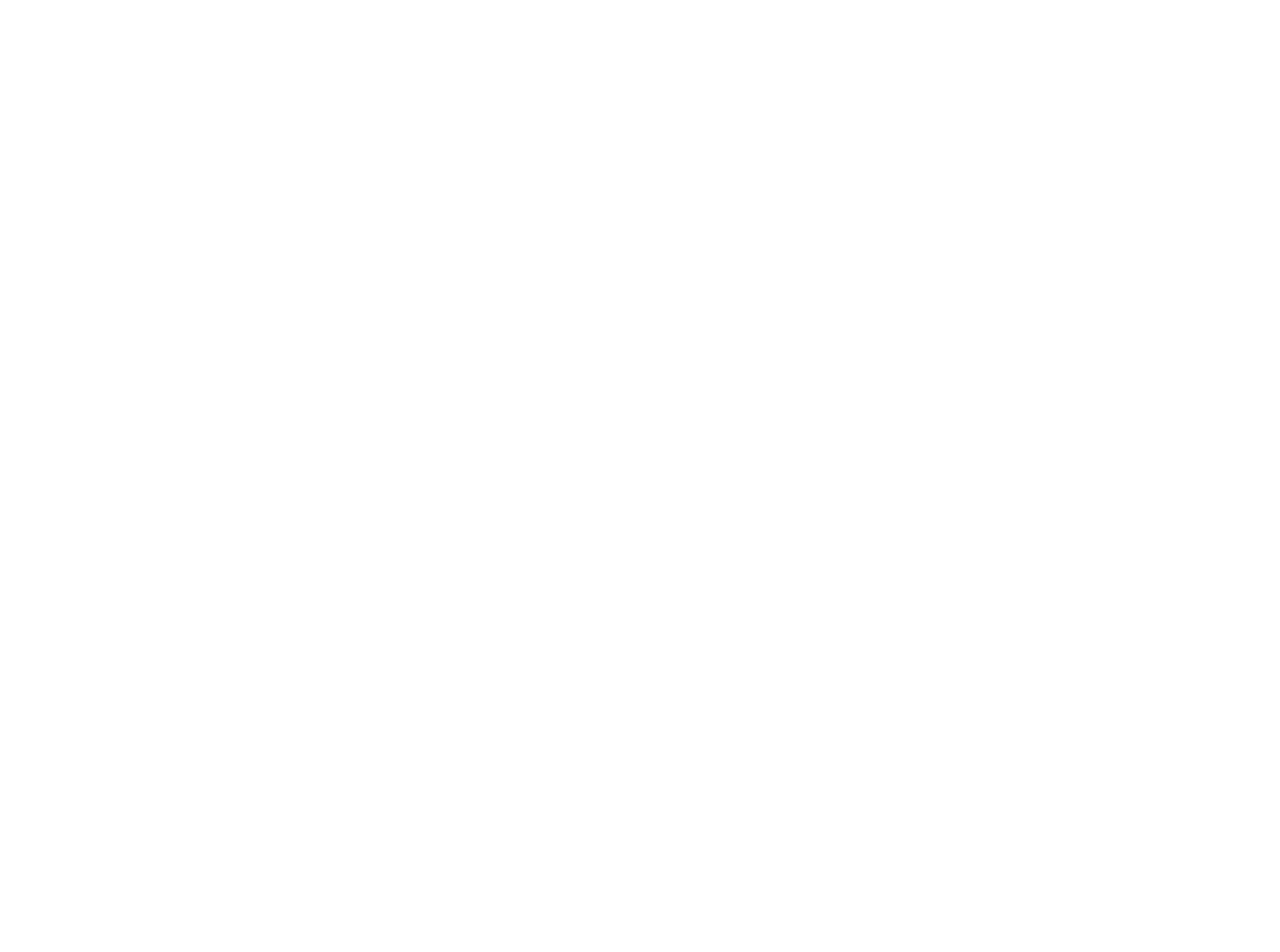
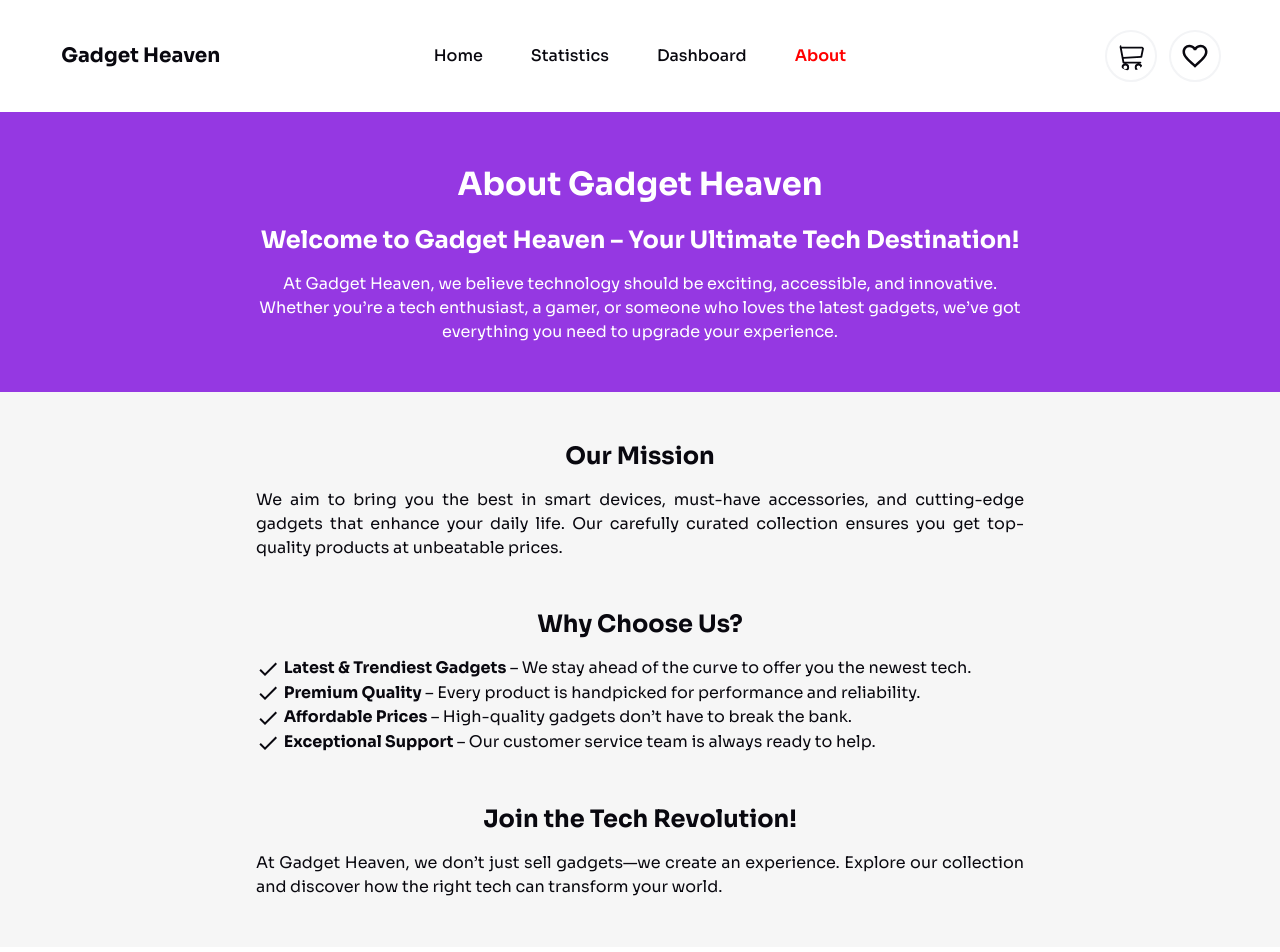
Before and after one commit to KYusufbd/gadget-heaven, a React (Vite) app: page /about in a window 1280 px wide. Before the commit this address had no page. Shown: the top 952 px of the page. Before the commit the page ends 800 px from the top, so only its background shows below. Built offline with nearby package versions, Linux system fonts and the light colour scheme.

Commit message:
About page is added

```diff
--- /dev/null
+++ b/src/About.jsx
@@ -0,0 +1,64 @@
+import CheckIcon from "@mui/icons-material/Check";
+
+const About = () => {
+  return (
+    <div className="dashboard w-full bg-bgcol">
+      <div className="flex flex-col gap-6 bg-primary px-5 py-12 text-center text-white">
+        <div className="flex flex-col gap-4">
+          <h1 className="text-3xl font-bold">About Gadget Heaven</h1>
+          <h3 className="text-2xl font-bold">
+            Welcome to Gadget Heaven – Your Ultimate Tech Destination!
+          </h3>
+          <p className="mx-auto max-w-3xl text-base">
+            At Gadget Heaven, we believe technology should be exciting,
+            accessible, and innovative. Whether you’re a tech enthusiast, a
+            gamer, or someone who loves the latest gadgets, we’ve got everything
+            you need to upgrade your experience.
+          </p>
+        </div>
+      </div>
+      <div className="flex flex-col gap-12 px-5 py-12 text-center">
+        <div className="flex flex-col gap-4">
+          <h3 className="text-2xl font-bold">Our Mission</h3>
+          <p className="mx-auto max-w-3xl text-justify text-base">
+            We aim to bring you the best in smart devices, must-have
+            accessories, and cutting-edge gadgets that enhance your daily life.
+            Our carefully curated collection ensures you get top-quality
+            products at unbeatable prices.
+          </p>
+        </div>
+        <div className="flex flex-col gap-4">
+          <h3 className="text-2xl font-bold">Why Choose Us?</h3>
+          <ul className="text-start">
+            <li className="mx-auto max-w-3xl text-base">
+              <CheckIcon /> <strong>Latest & Trendiest Gadgets</strong> – We
+              stay ahead of the curve to offer you the newest tech.
+            </li>
+            <li className="mx-auto max-w-3xl text-base">
+              <CheckIcon /> <strong>Premium Quality</strong> – Every product is
+              handpicked for performance and reliability.
+            </li>
+            <li className="mx-auto max-w-3xl text-base">
+              <CheckIcon /> <strong>Affordable Prices</strong> – High-quality
+              gadgets don’t have to break the bank.
+            </li>
+            <li className="mx-auto max-w-3xl text-base">
+              <CheckIcon /> <strong>Exceptional Support</strong> – Our customer
+              service team is always ready to help.
+            </li>
+          </ul>
+        </div>
+        <div className="flex flex-col gap-4">
+          <h3 className="text-2xl font-bold">Join the Tech Revolution!</h3>
+          <p className="mx-auto max-w-3xl text-justify text-base">
+            At Gadget Heaven, we don’t just sell gadgets—we create an
+            experience. Explore our collection and discover how the right tech
+            can transform your world.
+          </p>
+        </div>
+      </div>
+    </div>
+  );
+};
+
+export default About;
--- a/src/Dashboard.jsx
+++ b/src/Dashboard.jsx
@@ -5,9 +5,9 @@ const Dashboard = () => {
   const navigate = useNavigate();
 
   useEffect(() => {
-    navigate('/dashboard/cart');
-  // eslint-disable-next-line react-hooks/exhaustive-deps
-  }, [])
+    navigate("/dashboard/cart");
+    // eslint-disable-next-line react-hooks/exhaustive-deps
+  }, []);
   return (
     <div className="dashboard w-full bg-bgcol">
       <div className="flex flex-col gap-8 bg-primary px-5 py-8 text-center text-white">
--- a/src/Details.jsx
+++ b/src/Details.jsx
@@ -5,8 +5,8 @@ import { DashboardContext } from "./DashboardContext";
 import StarHalfIcon from "@mui/icons-material/StarHalf";
 import ShoppingCartOutlinedIcon from "@mui/icons-material/ShoppingCartOutlined";
 import FavoriteBorderOutlinedIcon from "@mui/icons-material/FavoriteBorderOutlined";
-import { Rating } from '@smastrom/react-rating'
-import '@smastrom/react-rating/style.css'
+import { Rating } from "@smastrom/react-rating";
+import "@smastrom/react-rating/style.css";
 
 const Details = () => {
   const [gadget, setGadget] = useState();
@@ -108,7 +108,7 @@ const Details = () => {
                 </button>
                 <button
                   onClick={() => addToWishlist(gadget.product_id)}
-                  className="btn rounded-full bg-transparent p-3 outline outline-1"
+                  className={`btn rounded-full bg-transparent p-3 outline outline-1 ${wishlist.includes(gadget?.product_id) ? "btn-disabled" : ""}`}
                 >
                   <FavoriteBorderOutlinedIcon />
                 </button>
@@ -125,9 +125,6 @@ export default Details;
 
 console.log(`
   You have to perform these tasks before submitting:
-  * Remove the lines below
-  * Disable heart button on Details page after clicking once.
-  * Add one more route with meaningful content.
   * Add a 404 page
   * Provide documentation in Readme file
   * Show toast on adding to cart or wishlist with different messages.
@@ -136,8 +133,11 @@ console.log(`
   * use favicon
   * Set maximum price of the cart
   * Show error toast when trying to add items from wishlist to the cart if the limit is crossed.
+  * Remove the these lines and the lines below
 
   Performed tasks:
+  * Add one more route with meaningful content.
+  * Disable heart button on Details page after clicking once.
   * Fix the problem in the MUI component Star.
   * Use nested layout to display category.
 
--- a/src/Footer.jsx
+++ b/src/Footer.jsx
@@ -1,6 +1,6 @@
 const Footer = () => {
   return (
-    <footer className="w-full bg-white py-6 text-txtcol">
+    <footer className="w-full bg-white py-12 text-txtcol">
       <div className="flex w-full flex-col items-center gap-3 pb-8">
         <h3 className="text-3xl font-bold">Gadget Heaven</h3>
         <p className="text-center font-medium opacity-60">
@@ -8,7 +8,7 @@ const Footer = () => {
         </p>
       </div>
       <hr className="mx-auto max-w-banner-width" />
-      <div className="mx-auto flex max-w-page-width flex-row flex-wrap justify-around gap-6 p-10 text-base-content">
+      <div className="mx-auto flex max-w-page-width flex-row flex-wrap justify-around gap-6 px-6 pt-6 text-base-content">
         <nav className="flex w-44 flex-col items-center">
           <h6 className="footer-title">Services</h6>
           <a className="link-hover link">Product Support</a>
--- a/src/Home.jsx
+++ b/src/Home.jsx
@@ -9,7 +9,7 @@ const Home = () => {
     <>
       <header className="w-full bg-bgcol">
         <Banner />
-        <GadgetCards category={p.category}/>
+        <GadgetCards category={p.category} />
       </header>
     </>
   );
--- a/src/Navbar.jsx
+++ b/src/Navbar.jsx
@@ -56,6 +56,11 @@ const Navbar = () => {
               Dashboard
             </NavLink>
           </li>
+          <li>
+            <NavLink to="/about" className="hover:underline">
+              About
+            </NavLink>
+          </li>
         </ul>
       </div>
       <div className="navbar-end flex gap-4">
--- a/src/Statistics.jsx
+++ b/src/Statistics.jsx
@@ -1,4 +1,4 @@
-import { useContext } from 'react';
+import { useContext } from "react";
 import {
   ComposedChart,
   Area,
@@ -10,8 +10,8 @@ import {
   Tooltip,
   Legend,
   ResponsiveContainer,
-} from 'recharts';
-import GadgetContext from './GadgetContext';
+} from "recharts";
+import GadgetContext from "./GadgetContext";
 
 const Statistics = () => {
   const gadgets = useContext(GadgetContext);
@@ -32,7 +32,7 @@ const Statistics = () => {
         <div className="mx-auto flex w-full max-w-page-width flex-row justify-between">
           <h5 className="text-2xl font-bold">Statistics</h5>
         </div>
-        <div className='w-full max-w-page-width h-96 mx-auto'>
+        <div className="mx-auto h-96 w-full max-w-page-width">
           <ResponsiveContainer width="100%" height="100%">
             <ComposedChart
               width={500}
@@ -50,11 +50,16 @@ const Statistics = () => {
               <YAxis dataKey="price" scale="auto" />
               <Tooltip />
               <Legend />
-                    <Area type="monotone" dataKey="price" fill="#8884d8" stroke="#8884d8" />
+              <Area
+                type="monotone"
+                dataKey="price"
+                fill="#8884d8"
+                stroke="#8884d8"
+              />
               <Bar dataKey="price" barSize={20} fill="#413ea0" />
-                    <Scatter dataKey="rating" fill='red'/>
+              <Scatter dataKey="rating" fill="red" />
             </ComposedChart>
-            </ ResponsiveContainer>
+          </ResponsiveContainer>
         </div>
       </div>
     </div>
--- a/src/main.jsx
+++ b/src/main.jsx
@@ -10,6 +10,7 @@ import Dashboard from "./Dashboard.jsx";
 import Cart from "./Cart.jsx";
 import Wishlist from "./Wishlist.jsx";
 import Statistics from "./Statistics.jsx";
+import About from "./About.jsx";
 
 createRoot(document.getElementById("root")).render(
   <StrictMode>
@@ -17,13 +18,14 @@ createRoot(document.getElementById("root")).render(
       <Routes>
         <Route path="/" element={<App />}>
           <Route index element={<Home />} />
-          <Route path="/category/:category" element={<Home />}/>
+          <Route path="/category/:category" element={<Home />} />
           <Route path="/details/:gadgetId" element={<Details />} />
           <Route path="statistics" element={<Statistics />} />
           <Route path="/dashboard" element={<Dashboard />}>
             <Route path="/dashboard/cart" element={<Cart />} />
             <Route path="/dashboard/wishlist" element={<Wishlist />} />
           </Route>
+          <Route path="/about" element={<About />} />
         </Route>
       </Routes>
     </BrowserRouter>
```
Also changed, not shown: src/GadgetCards.jsx (+13 -18 lines). Lines whose indentation alone changed are shown as unchanged.
